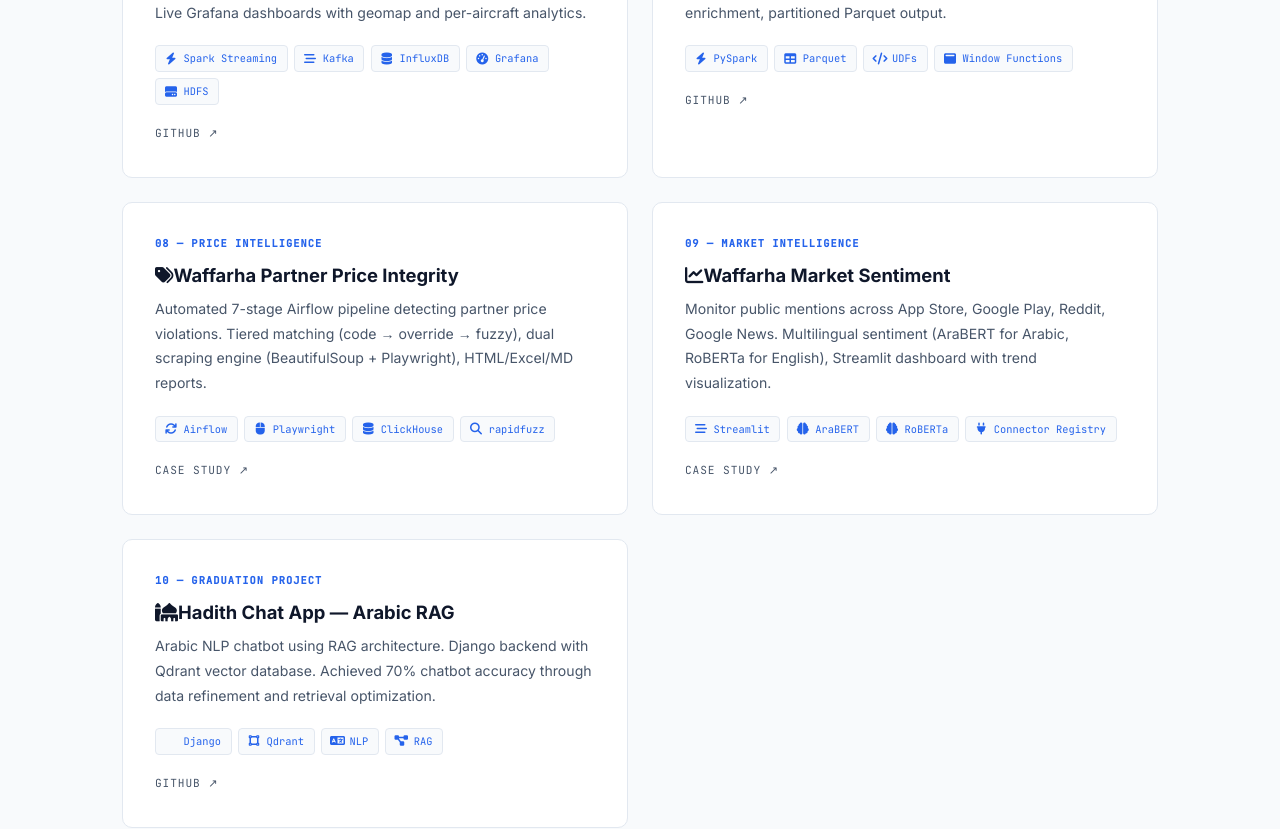
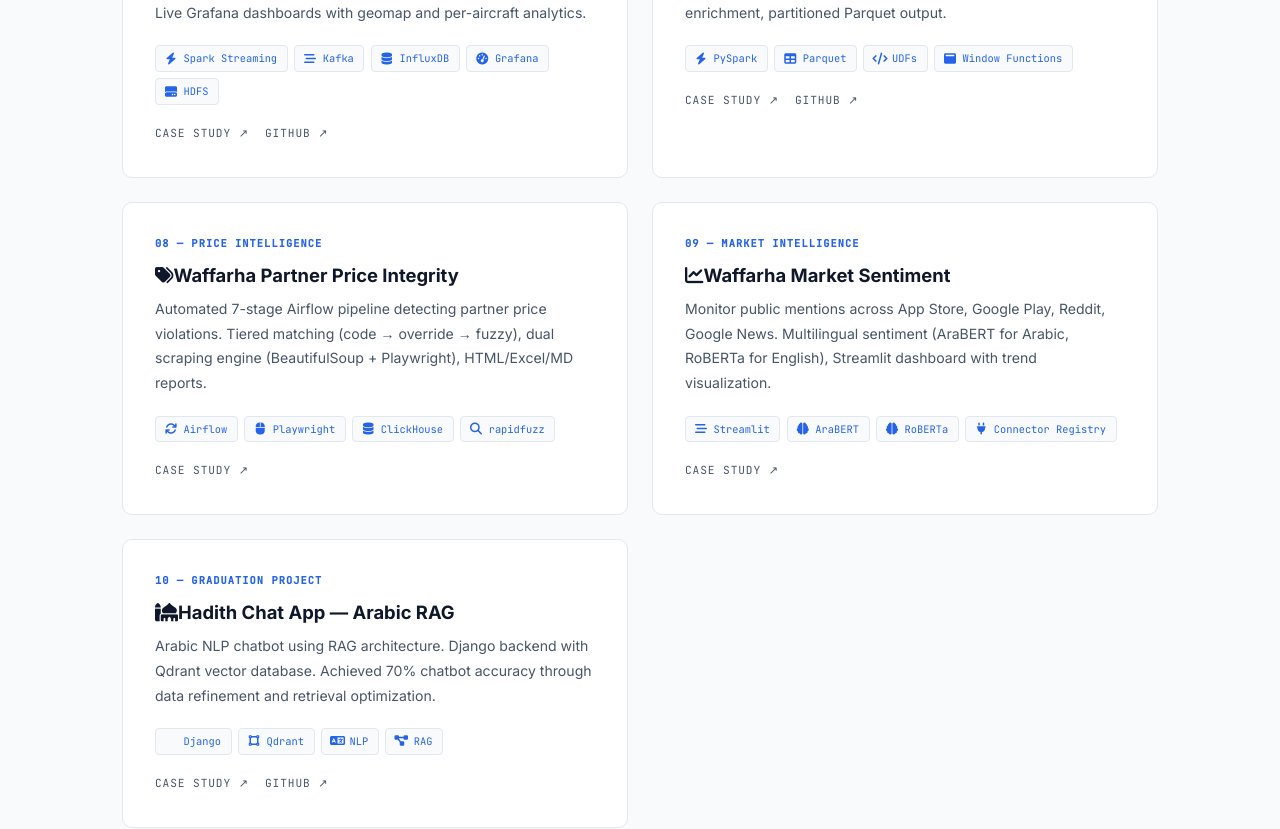
Before and after one commit to Eng-Zakaria/Portfolio, a website: page index.html in a window 1280 px wide. Shown: the part 4540-5369 px from the top of the page. Drawn offline with nearby package versions, Linux system fonts and the light colour scheme.

Commit message:
Add case study links for aircraft tracking, reddit pipeline, and hadith chat app
- Link Aircraft Tracking Pipeline card to dedicated case study page
- Link Reddit Spark Pipeline card to dedicated case study page
- Link Hadith Chat App card to graduation project case study
- Add all diagrams to git tracking with forced commit

```diff
--- a/index.html
+++ b/index.html
@@ -334,6 +334,7 @@
             <span class="stack-tag"><i class="fas fa-hdd"></i> HDFS</span>
           </div>
           <div class="project-links">
+            <a href="projects/aircraft-tracking.html" class="proj-link">Case Study ↗</a>
             <a href="https://github.com/Eng-Zakaria/aircraft-tracking-pipeline" class="proj-link" target="_blank" rel="noopener noreferrer">GitHub ↗</a>
           </div>
         </div>
@@ -351,6 +352,7 @@
             <span class="stack-tag"><i class="fas fa-window-maximize"></i> Window Functions</span>
           </div>
           <div class="project-links">
+            <a href="projects/reddit-spark-pipeline.html" class="proj-link">Case Study ↗</a>
             <a href="https://github.com/Eng-Zakaria/reddit-spark-pipeline" class="proj-link" target="_blank" rel="noopener noreferrer">GitHub ↗</a>
           </div>
         </div>
@@ -402,6 +404,7 @@
             <span class="stack-tag"><i class="fas fa-project-diagram"></i> RAG</span>
           </div>
           <div class="project-links">
+            <a href="projects/hadith-chat-app.html" class="proj-link">Case Study ↗</a>
             <a href="https://github.com/Eng-Zakaria/Hadith_Chat_App" class="proj-link" target="_blank" rel="noopener noreferrer">GitHub ↗</a>
           </div>
         </div>
```
Also changed, not shown: docs/diagrams/market-intelligence---sentiment-pipeline.svg, docs/diagrams/partner-price-integrity---scraping-pipeline.svg.
